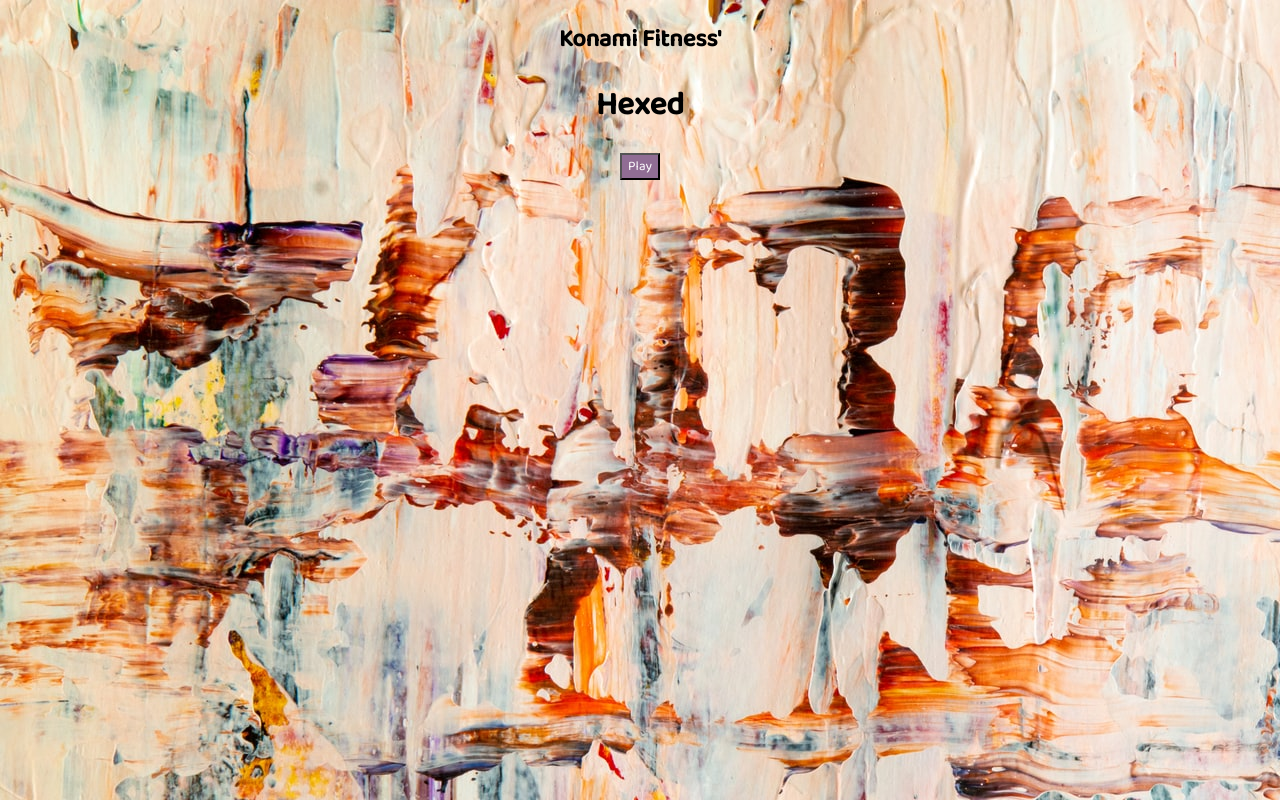
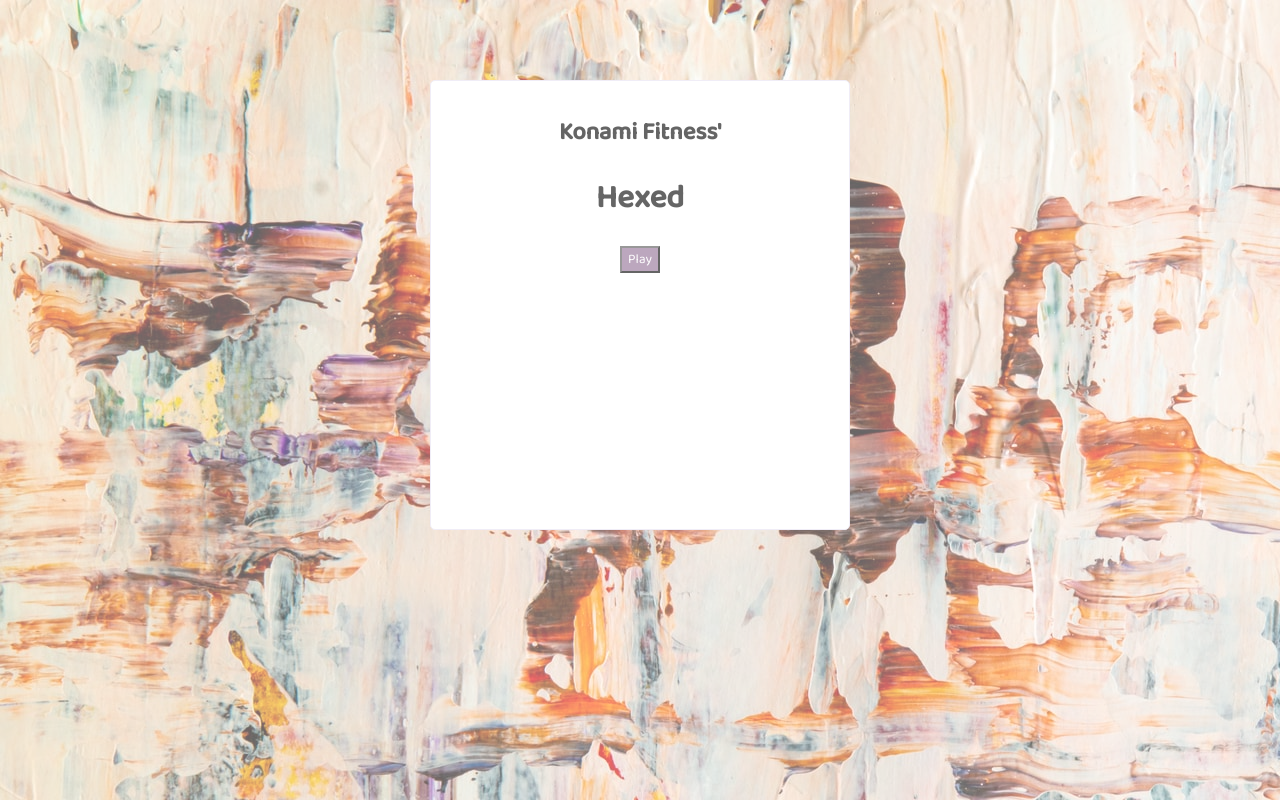
Before and after one commit to Konami-Fitness/lab5, a plain HTML site: page index.html in a window 1280 px wide. Drawn offline with nearby package versions, Linux system fonts and the light colour scheme.

Commit message:
new image

```diff
--- a/index.html
+++ b/index.html
@@ -8,10 +8,12 @@
     <link href="https://fonts.googleapis.com/css2?family=Baloo+2:wght@400;500&display=swap" rel="stylesheet">
   </head>
   <body>
-    <div class="header">
-      <h2>Konami Fitness'</h2>
-      <h1>Hexed</h1>
-      <button id="play">Play</button>
+    <div class="background">
+      <div class="header">
+        <h2>Konami Fitness'</h2>
+        <h1>Hexed</h1>
+        <button id="play">Play</button>
+      </div>
     </div>
   </body>
 </html>
--- a/style.css
+++ b/style.css
@@ -3,16 +3,42 @@
   font-family: "Baloo 2", helvetica, sans-serif;
 }
 
+html {
+  height: 100%;
+}
+
 body {
   padding: 0px;
   margin: auto;
+  height: 100%;
+}
+
+h2 {
+  margin: 0px;
+}
+
+.background {
   background-image: url("modern.jpeg");
   background-color: #fbfbfc;
+  opacity: 0.6;
+  height: 100%;
+  overflow: hidden;
 }
 
 .header {
+  opacity: 1;
+  margin: auto;
   text-align: center;
-  margin: auto;
+	width: 420px;/* 420px; */
+	height: 450px; /* 595px */
+  /* margin: 30px; */
+	margin-top: 80px;
+	margin-bottom: 35px;
+	padding: 32px;
+	border: 1px solid #e7e2f2;
+	border-radius: 5px;
+	background-color: white;
+  color: black;
 }
 
 #play {
```
Also changed, not shown: 1 other file.
